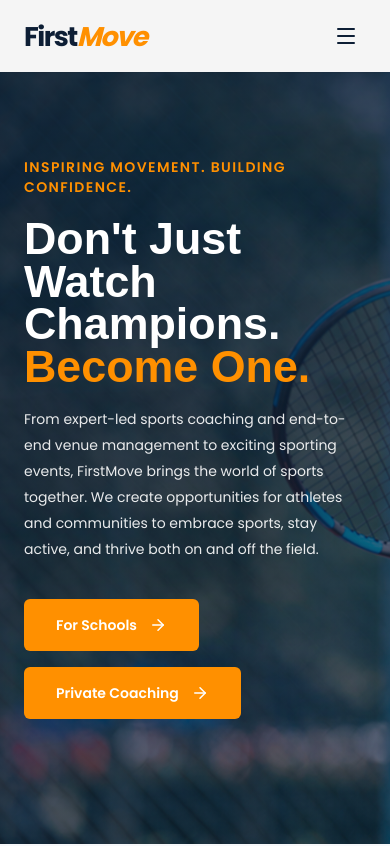
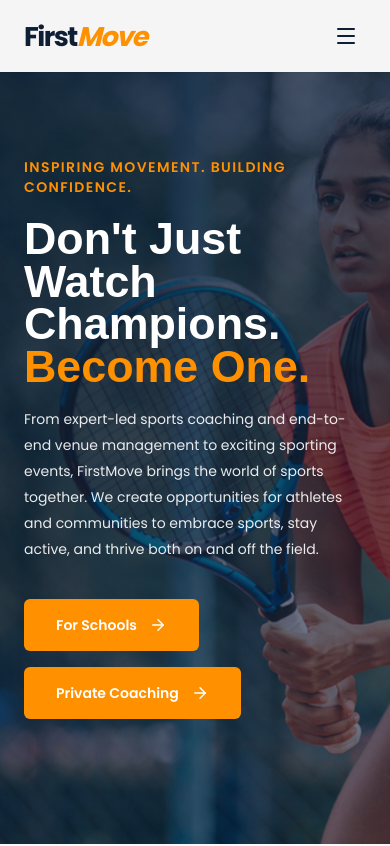
Before and after one commit to Firstmove1/FirstMove-New-Website, a React (Vite) app: page / in a window 390 px wide. Shown: the top 846 px of the page. Built offline with nearby package versions, Linux system fonts and the light colour scheme.

Commit message:
Update mobile ui

```diff
--- a/src/components/Hero.tsx
+++ b/src/components/Hero.tsx
@@ -16,15 +16,14 @@ const Hero: React.FC = () => {
         paddingTop: '72px',   /* offset fixed navbar — centering is relative to remaining space */
       }}
     >
-      {/* Background image — position shifts on mobile to frame the athlete */}
+      {/* Background image */}
       <div
         id="hero-bg"
-        className="absolute inset-0"
+        className="absolute inset-0 bg-[position:78%_center] md:bg-center"
         style={{
           backgroundImage: `url(${heroImage})`,
           backgroundSize: 'cover',
           backgroundRepeat: 'no-repeat',
-          backgroundPosition: 'center center',
         }}
       />
 
```
